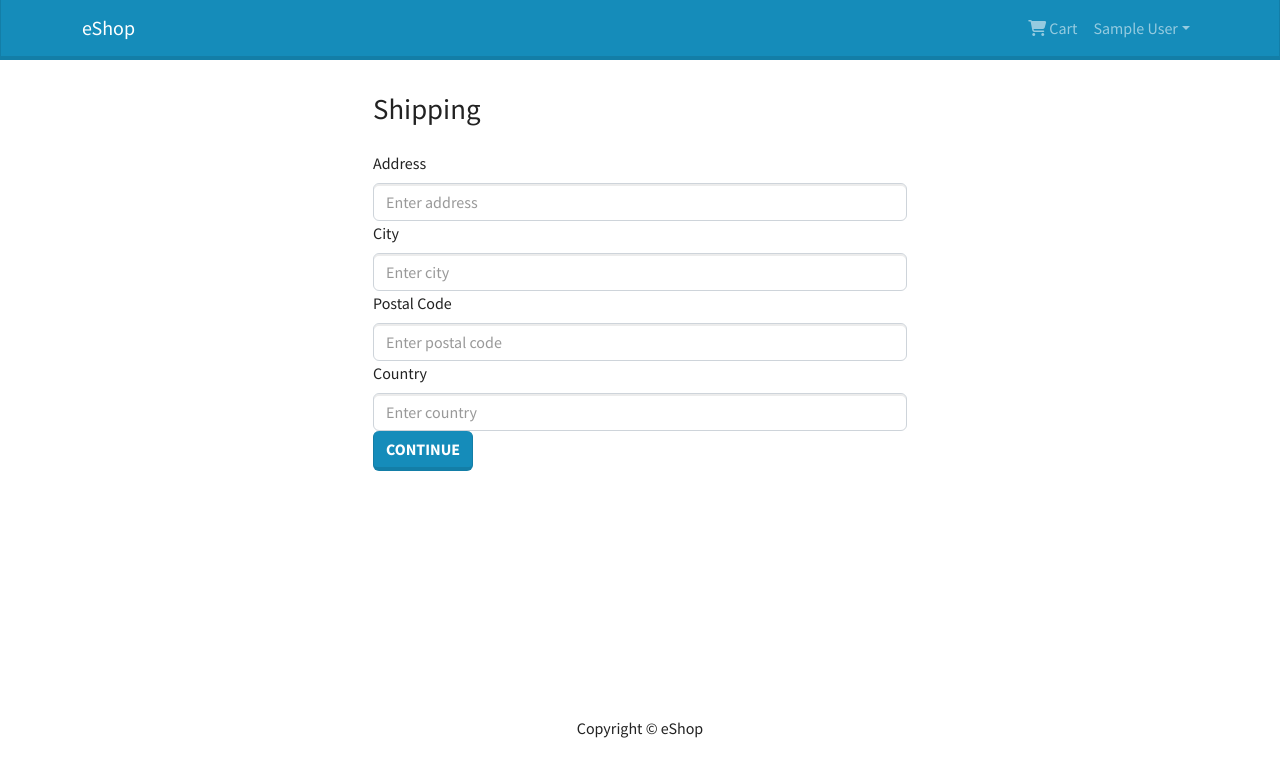
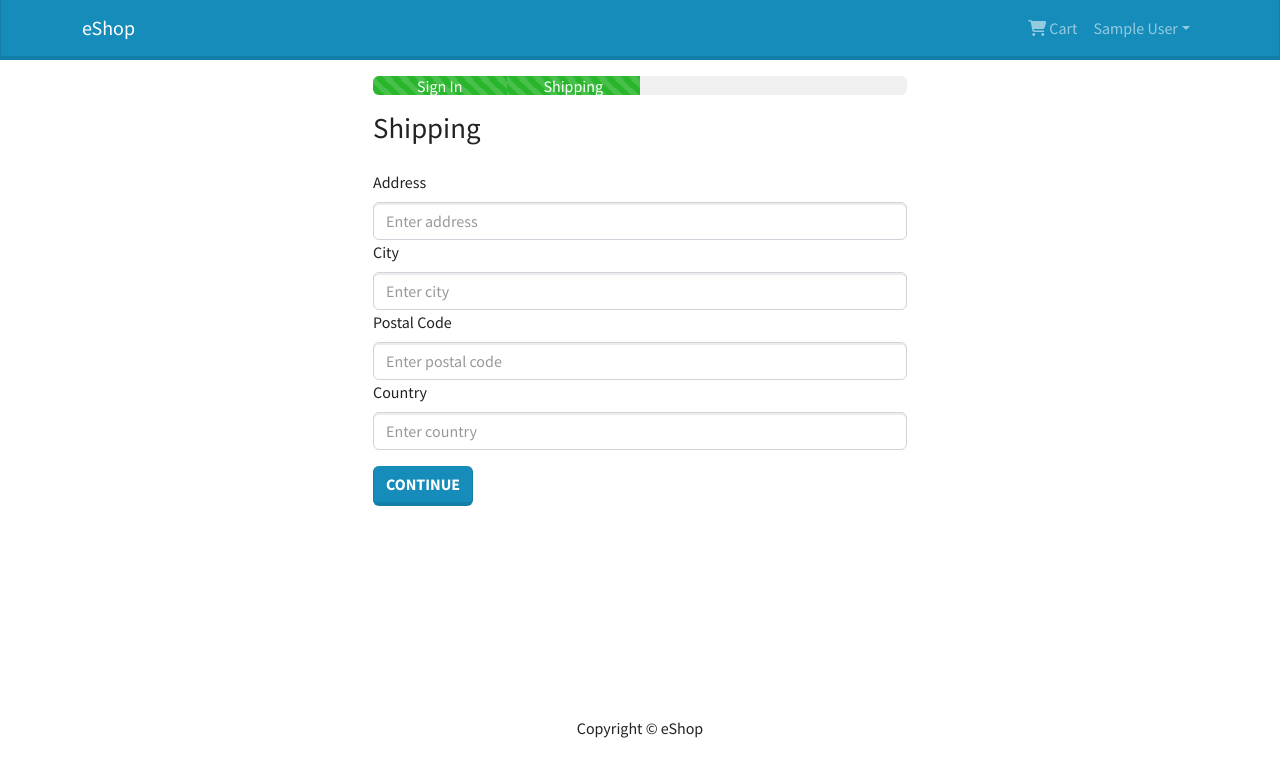
Before and after one commit to JVPH/eShop-v2, a React (Create React App) app in the folder frontend/: page /shipping in a window 1280 px wide. Shown: the top 776 px of the page. Built offline with nearby package versions, Linux system fonts and the light colour scheme; sample sign-in values are in the browser's storage.

Commit message:
feat: implement CheckoutSteps component in the shipping screen

```diff
--- a/frontend/src/screens/ShippingScreen.js
+++ b/frontend/src/screens/ShippingScreen.js
@@ -2,6 +2,7 @@ import { useState } from 'react'
 import { useNavigate } from 'react-router-dom'
 import { Form, Button } from 'react-bootstrap'
 import FormContainer from '../components/FormContainer'
+import CheckoutSteps from '../components/CheckoutSteps'
 import { useSelector, useDispatch } from 'react-redux'
 import { setShippingAddress } from '../features/shippingSlice'
 
@@ -25,6 +26,7 @@ const ShippingScreen = () => {
 
   return (
     <FormContainer>
+      <CheckoutSteps step1 step2 />
       <h1>Shipping</h1>
       <Form onSubmit={submitHandler}>
         <Form.Group controlId='address'>
@@ -71,7 +73,7 @@ const ShippingScreen = () => {
           </Form.Control>
         </Form.Group>
 
-        <Button type='submit' variant='primary'>
+        <Button className='my-3' type='submit' variant='primary'>
           Continue
         </Button>
       </Form>
```
